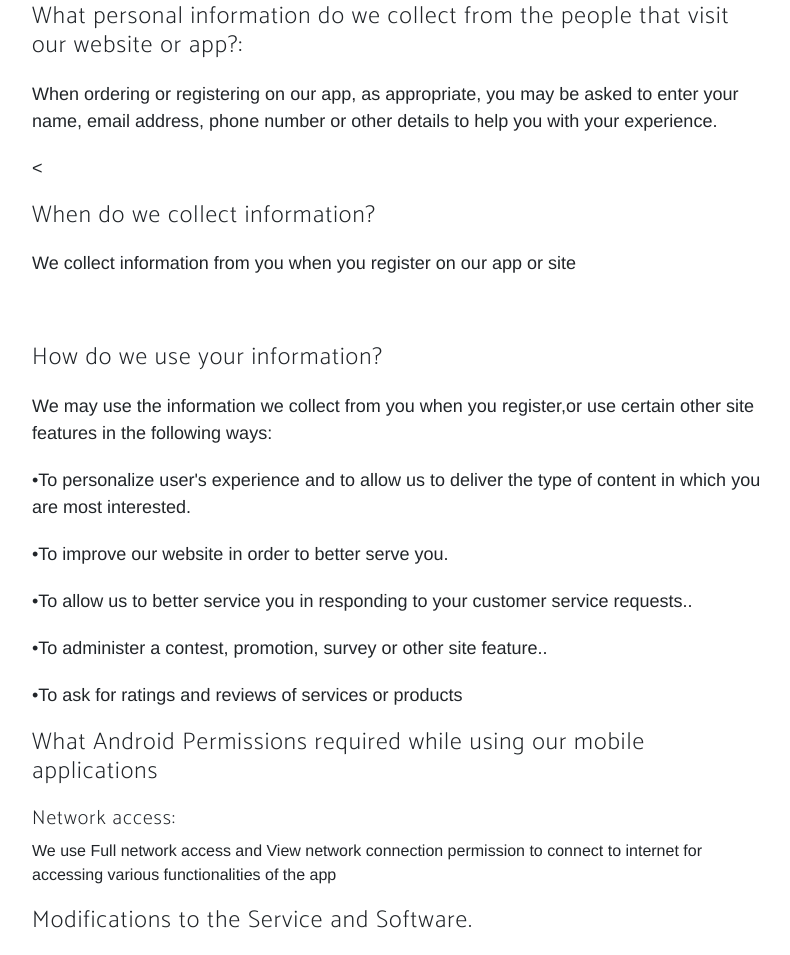
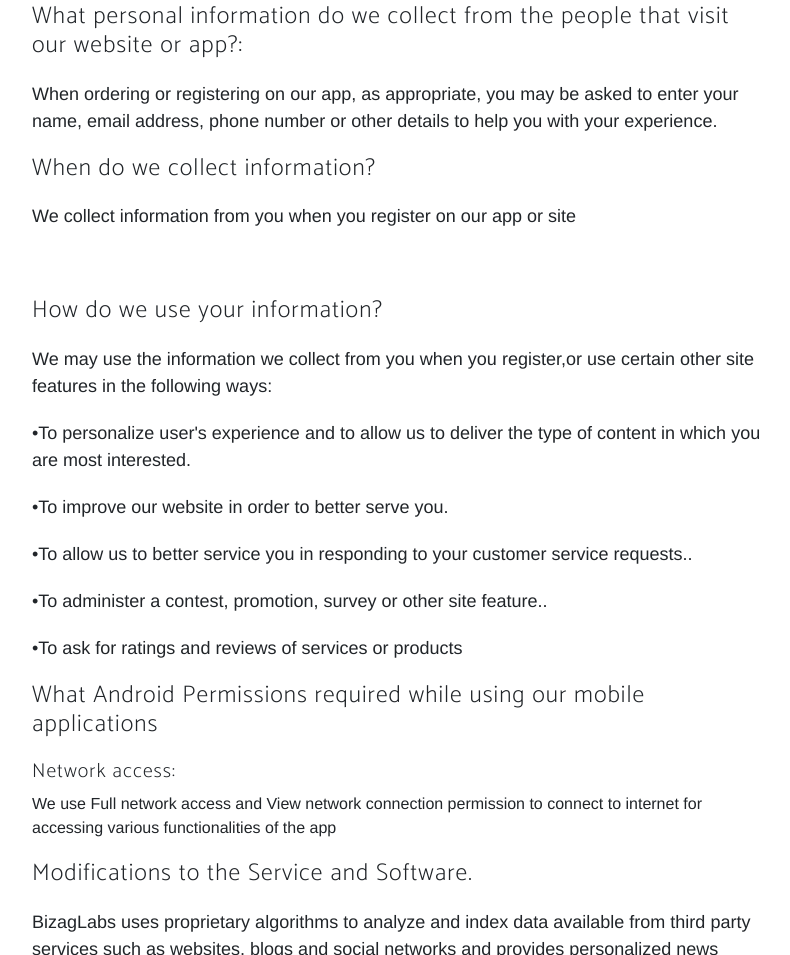
Before and after one commit to bizaglabs/bizaglabs.github.io, a plain HTML site: page privacy-terms.html in a window 1280 px wide. Shown: the part 1661-2616 px from the top of the page, without its empty margins (243-1033 px from the left). Drawn offline with Linux system fonts and the light colour scheme; a web font is replaced by a local one.

Commit message:
Updated privacy terms

```diff
--- a/privacy-terms.html
+++ b/privacy-terms.html
@@ -85,7 +85,7 @@
 
 			<p><h4>What personal information do we collect from the people that visit our website or app?:</h4></p>
 			<p>When ordering or registering on our app, as appropriate, you may be asked to enter your name, email address, phone number or other details to help you with your experience.</p>
-			<p><<h4>When do we collect information?</h4></p>
+			<p><h4>When do we collect information?</h4></p>
 			<p>We collect information from you when you register on our app or site</p>
 
 			    <p><br/><h4>How do we use your information?</h4></p>
```
